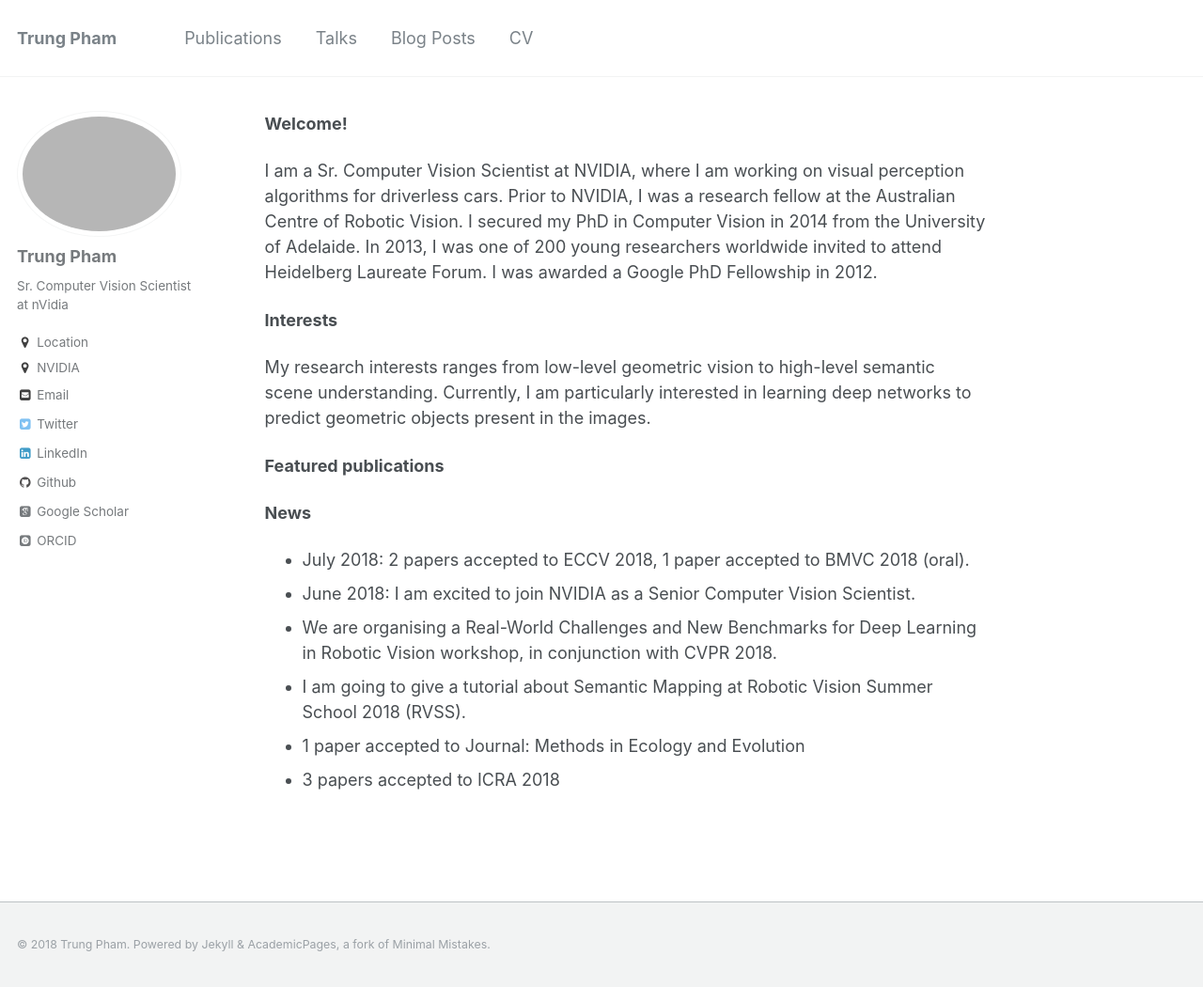
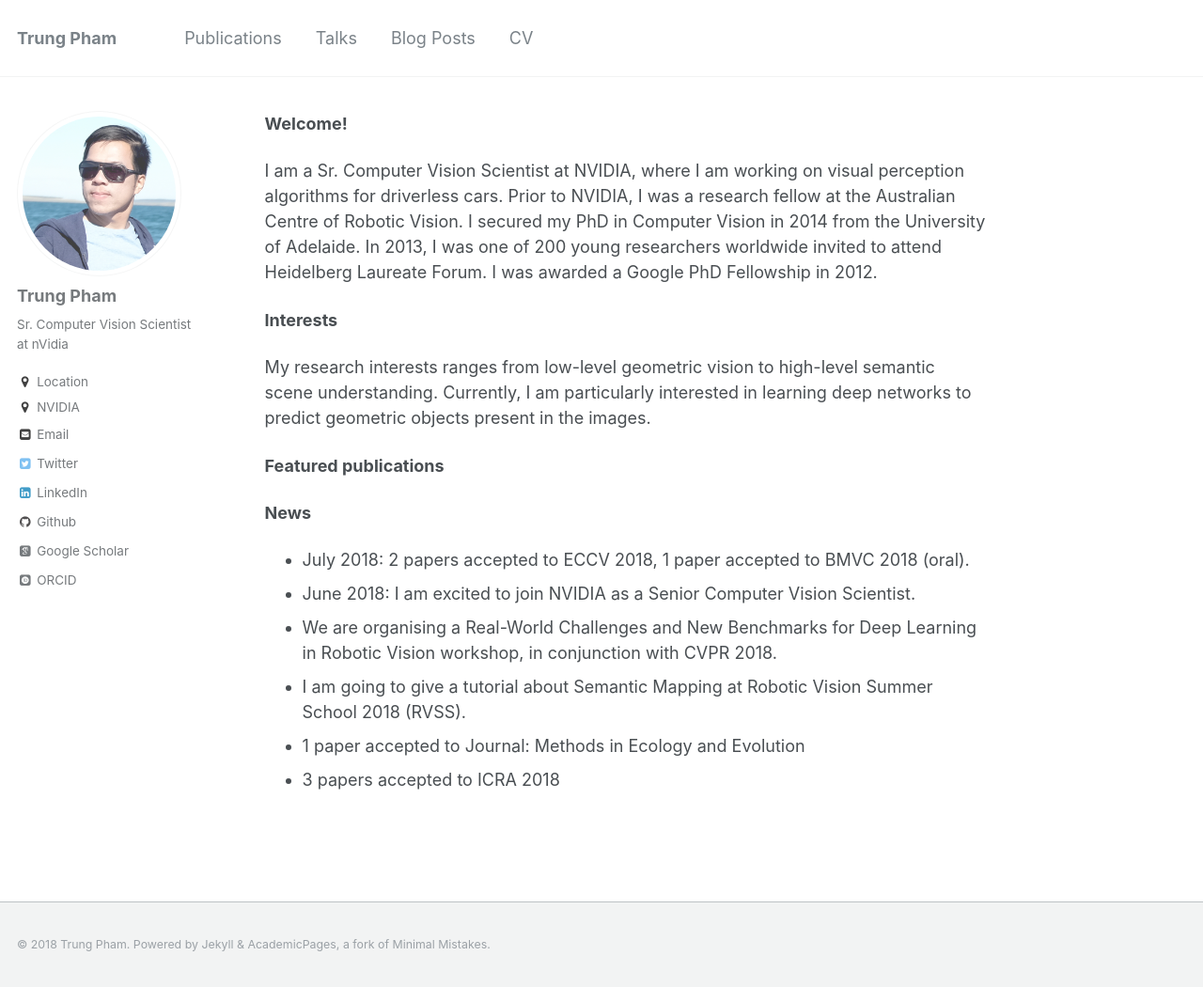
Before and after one commit to trungtpham/trungtpham.github.io, a Jekyll site: the page built from index.md, in a window 1280 px wide and 1050 px high. Shown: the whole window at 94% size. Built offline with Jekyll 4.4.1, drawn with Linux system fonts in a browser that asks for light colours; some web fonts are replaced; our own code applies the rules of GitHub Pages for plain Markdown files.

Commit message:
Update _config.yml

```diff
--- a/_config.yml
+++ b/_config.yml
@@ -80,7 +80,7 @@ analytics:
 # Site Author
 author:
   name             : "Trung Pham"
-  avatar           : "trung-profile.jpeg"
+  avatar           : "trung-profile.jpg"
   bio              : "Sr. Computer Vision Scientist at nVidia"
   location         : "Location"
   employer         : NVIDIA
```
